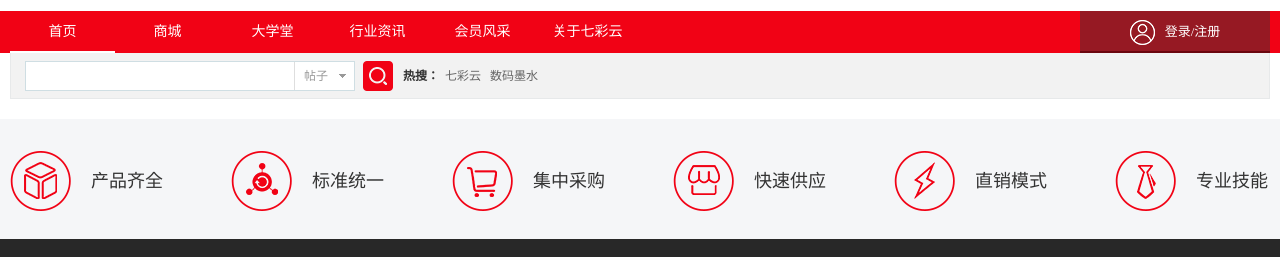
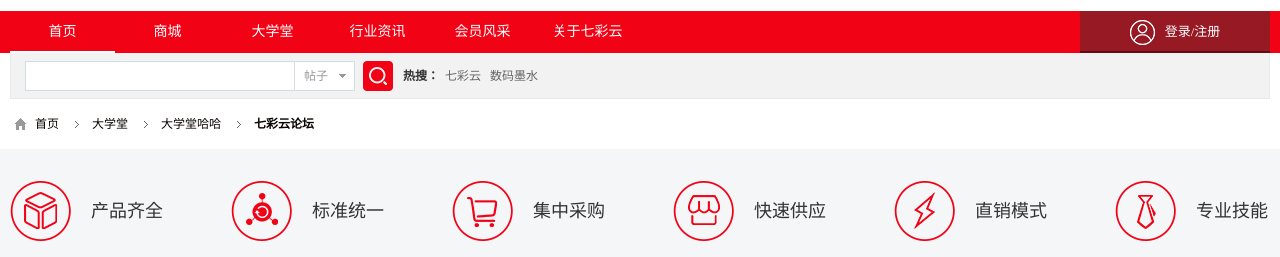
Before and after one commit to SinoContact-html/i7colors, a plain HTML site: page bbs/bbs-index.html in a window 1280 px wide. Shown: the part 149-406 px from the top of the page. Drawn offline with Linux system fonts and the light colour scheme.

Commit message:
增加论坛公共部分面包屑
增加论坛公共部分面包屑

```diff
--- a/bbs/bbs-index.html
+++ b/bbs/bbs-index.html
@@ -73,6 +73,7 @@
 <div class="container bbsBox">
     <!--论坛通用搜索栏-->
     <div class="bbsSearch">
+        <form action="#">
             <div class="inputBox">
                 <label>
                     <input class="searchText" type="text" name="">
@@ -100,6 +101,13 @@
                 <a href="#">七彩云</a>
                 <a href="#">数码墨水</a>
             </div>
+        </form>
+    </div>
+    <div class="bbsCrumbs">
+        <a class="homePage" href="#">首页</a>
+        <a href="#">大学堂</a>
+        <a href="#">大学堂哈哈</a>
+        <strong>七彩云论坛</strong>
     </div>
 </div>
 <!--内容结束-->
--- a/css/bbs.css
+++ b/css/bbs.css
@@ -1,4 +1,5 @@
 .bbsBox {}
+/*通用搜索栏*/
 .bbsBox .bbsSearch {background: #f2f2f2; border: 1px solid #e7e9ea; border-top: none; padding: 8px 14px; height: 46px;}
 .bbsBox .bbsSearch .inputBox {height: 30px; padding: 3px; width: 330px; background: #fff;  border: 1px solid #cfdee3; position: relative; float: left;}
 .bbsBox .bbsSearch .inputBox form {height: 24px;}
@@ -10,3 +11,12 @@
 .bbsBox .bbsSearch button {width: 30px; height: 30px; border: none; display: block; float: left; margin-left: 8px; background: url('../images/bbs_search.gif') no-repeat;}
 .bbsBox .bbsSearch .hotSearch { height: 30px; line-height: 30px; float: left; padding-left: 10px;}
 .bbsBox .bbsSearch .hotSearch a {display: inline-block; padding: 0 3px; color: #666;}
+
+/*通用面包屑*/
+.bbsBox .bbsCrumbs {height: 30px; line-height: 30px; padding-top: 10px;}
+.bbsBox .bbsCrumbs a,
+.bbsBox .bbsCrumbs strong {display: inline-block; color: #090402;}
+.bbsBox .bbsCrumbs a {background: url('../images/crumbs_next.gif') right center no-repeat; padding:0 20px 0 10px;}
+.bbsBox .bbsCrumbs strong {padding-left:10px;}
+.bbsBox .bbsCrumbs a.homePage {padding-left: 25px; position: relative;}
+.bbsBox .bbsCrumbs a.homePage:after {display: block; width: 20px; height: 30px; position: absolute; left: 0; top: 0; content:""; background: url('../images/crumbs_home.gif') center center no-repeat;}
```
Also changed, not shown: images/crumbs_home.gif (added), images/crumbs_next.gif (added). Lines whose indentation alone changed are shown as unchanged.
